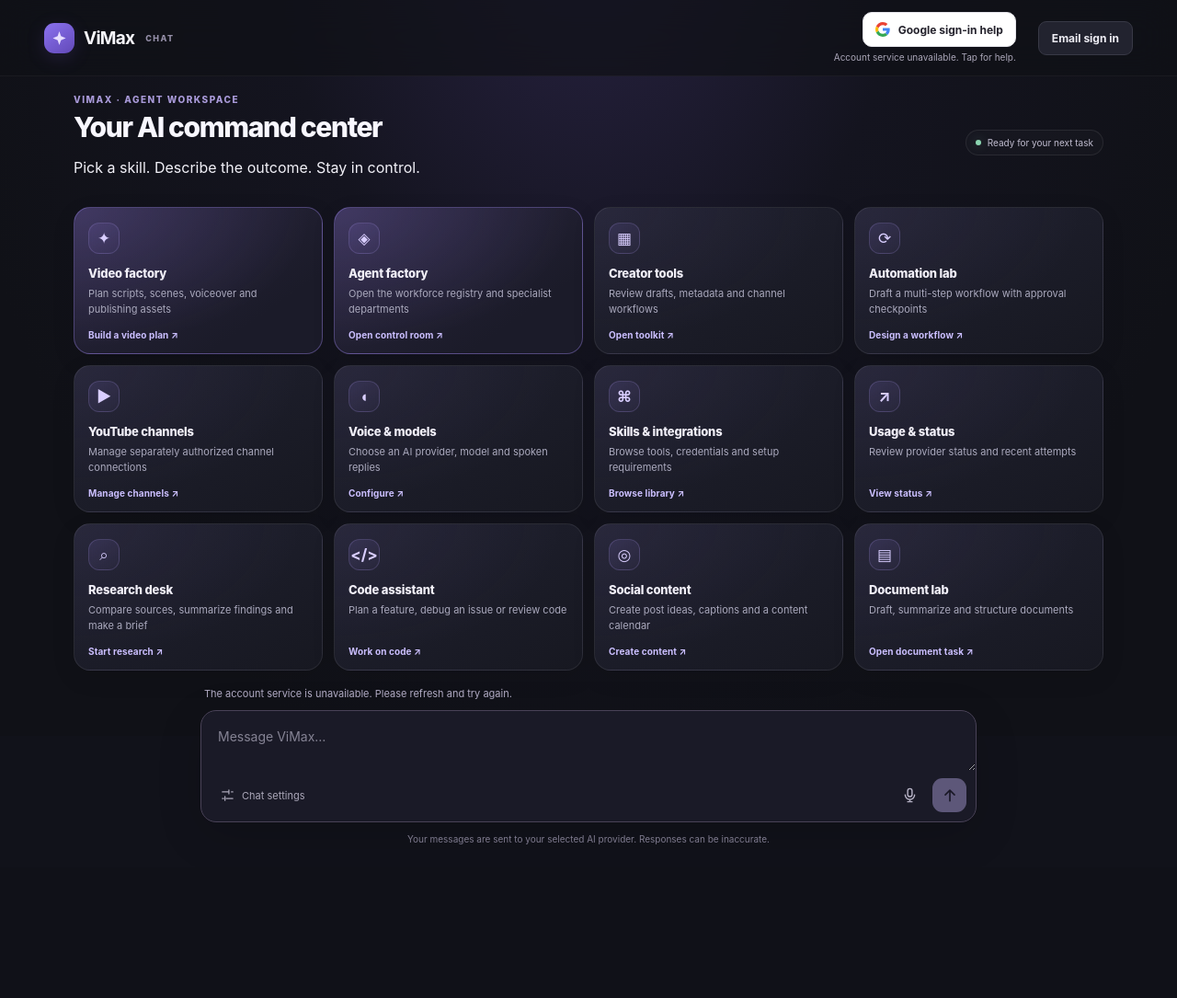
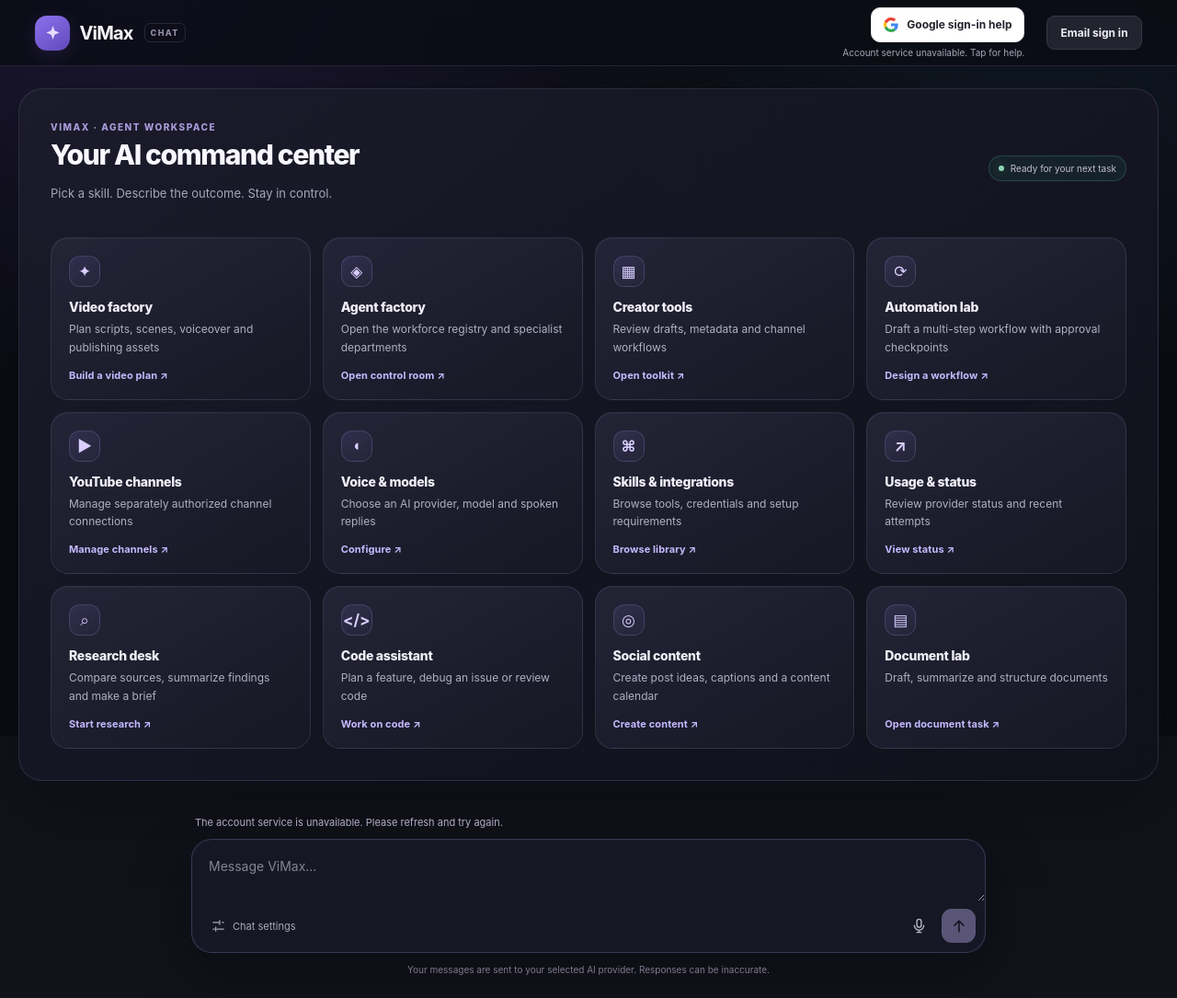
Before and after one commit to zeeburgers00-glitch/bg-labs-backend, a PHP site: page / in a window 1280 px wide. Shown: the whole page at 92% size. Before the commit the page ends 918 px from the top, so only its background shows below. Run offline with PHP 8.4, Linux system fonts and the light colour scheme.

Commit message:
Refresh ViMax into a polished agentic workspace UI

```diff
--- a/frontend/chat/app.css
+++ b/frontend/chat/app.css
@@ -185,3 +185,99 @@
 @media (max-width:640px) { .workspace-launcher { width:calc(100% - 20px); margin-top:10px; padding:14px; border-radius:19px; } .workspace-cards { grid-template-columns:repeat(2,minmax(0,1fr)); gap:9px; } .workspace-card { min-height:136px; padding:12px; border-radius:15px; } .workspace-launcher-heading { align-items:flex-start; } .workspace-live { font-size:9px; padding:6px 8px; } .topbar { gap:10px; } .workspace-subtitle { max-width:280px; } }
 @media (max-width:360px) { .workspace-cards { grid-template-columns:1fr; } .workspace-card { min-height:110px; } .workspace-live { display:none; } }
 @media (prefers-reduced-motion:reduce) { .workspace-card { transition:none; } .workspace-card:hover { transform:none; } }
+
+
+/* ViMax Agentic Workspace refresh — UI only; integrations keep their real status. */
+:root {
+  --vm-panel: rgba(25, 26, 40, .88);
+  --vm-line: rgba(193, 181, 255, .14);
+  --vm-muted: #a6a5bc;
+  --vm-accent: #a895ff;
+}
+html { background:#0b0c13; }
+body {
+  background:
+    radial-gradient(ellipse at 12% 0%, rgba(103,75,193,.18), transparent 38%),
+    radial-gradient(ellipse at 88% 16%, rgba(47,116,154,.11), transparent 32%),
+    #0b0c13;
+}
+.app-shell { background:transparent; }
+.topbar {
+  position:sticky; top:0; z-index:20; min-height:72px;
+  padding:13px clamp(16px,3vw,42px);
+  background:rgba(12,13,21,.82); backdrop-filter:blur(18px);
+  border-bottom:1px solid var(--vm-line);
+}
+.brand { font-size:20px; }
+.brand-mark { width:38px;height:38px;border-radius:13px; }
+.brand-label { border:1px solid var(--vm-line);border-radius:6px;padding:4px 6px; }
+.workspace-launcher {
+  width:min(1240px,calc(100% - 36px)); margin:24px auto 28px;
+  padding:clamp(18px,2.8vw,34px); border:1px solid var(--vm-line);
+  border-radius:26px; background:linear-gradient(145deg,rgba(27,27,43,.94),rgba(16,17,27,.91));
+  box-shadow:0 24px 90px rgba(0,0,0,.22);
+}
+.workspace-launcher-heading { margin-bottom:24px; gap:18px; }
+.workspace-launcher h1,.workspace-launcher h2 { letter-spacing:-.045em; }
+.workspace-subtitle { color:var(--vm-muted);font-size:13px;line-height:1.7; }
+.workspace-live { border:1px solid rgba(107,216,173,.2);background:rgba(46,155,116,.1); }
+.workspace-cards { grid-template-columns:repeat(4,minmax(0,1fr));gap:13px; }
+.workspace-card {
+  position:relative; overflow:hidden; min-height:154px; padding:19px;
+  border:1px solid rgba(190,181,240,.13);border-radius:19px;
+  background:linear-gradient(150deg,rgba(38,38,57,.88),rgba(23,24,37,.94));
+  box-shadow:inset 0 1px rgba(255,255,255,.025);
+  transition:transform .18s ease,border-color .18s ease,background .18s ease,box-shadow .18s ease;
+}
+.workspace-card::before {
+  content:"";position:absolute;inset:0 auto 0 0;width:3px;
+  background:linear-gradient(180deg,#b5a5ff,#6552b7);opacity:0;transition:opacity .18s ease;
+}
+.workspace-card:hover {
+  transform:translateY(-3px);border-color:rgba(174,154,255,.48);
+  background:linear-gradient(150deg,rgba(48,43,73,.94),rgba(24,25,41,.98));
+  box-shadow:0 15px 35px rgba(0,0,0,.2);
+}
+.workspace-card:hover::before { opacity:1; }
+.workspace-card-title { font-size:14px;letter-spacing:-.02em; }
+.workspace-card-copy { color:#b0afc4;font-size:12px;line-height:1.65; }
+.workspace-card-link { color:#c5b9ff;font-size:11px; }
+.chat-layout { width:min(920px,calc(100% - 32px));margin:0 auto 32px; }
+.composer {
+  border:1px solid rgba(177,160,255,.24);border-radius:22px;
+  background:rgba(23,24,37,.96);box-shadow:0 18px 65px rgba(0,0,0,.28);
+}
+.composer textarea { line-height:1.65; }
+button,.google-button,.primary-button,.secondary-button,.icon-button {
+  transition:filter .16s ease,transform .16s ease,border-color .16s ease;
+}
+button:hover:not(:disabled) { filter:brightness(1.09); }
+.primary-button { box-shadow:0 7px 24px rgba(121,94,222,.17); }
+.dialog {
+  width:min(780px,calc(100% - 24px));max-height:min(88dvh,900px);
+  padding:clamp(18px,3vw,30px);border-radius:24px;
+}
+.dialog-heading { position:sticky;top:-1px;z-index:2;padding-bottom:12px;background:linear-gradient(#1d1d2a 75%,transparent); }
+input,select,textarea {
+  border-color:rgba(183,173,229,.2);background:rgba(10,11,19,.65);border-radius:11px;
+}
+input:focus,select:focus,textarea:focus { border-color:#9885ed; }
+.registry-list,.agent-departments { gap:10px; }
+.registry-list details,.agent-departments details {
+  border:1px solid var(--vm-line);border-radius:13px;background:rgba(255,255,255,.018);
+}
+@media(max-width:1000px) { .workspace-cards { grid-template-columns:repeat(3,minmax(0,1fr)); } }
+@media(max-width:720px) {
+  .workspace-launcher { width:calc(100% - 20px);margin:12px auto 20px;padding:16px;border-radius:20px; }
+  .workspace-cards { grid-template-columns:repeat(2,minmax(0,1fr));gap:10px; }
+  .workspace-card { min-height:145px;padding:14px;border-radius:16px; }
+  .topbar { min-height:64px;padding:10px 14px; }
+  .chat-layout { width:calc(100% - 20px); }
+}
+@media(max-width:390px) {
+  .workspace-cards { grid-template-columns:1fr; }
+  .workspace-card { min-height:112px; }
+}
+@media(prefers-reduced-motion:reduce) {
+  *,*::before,*::after { transition:none!important;scroll-behavior:auto!important; }
+}
```
